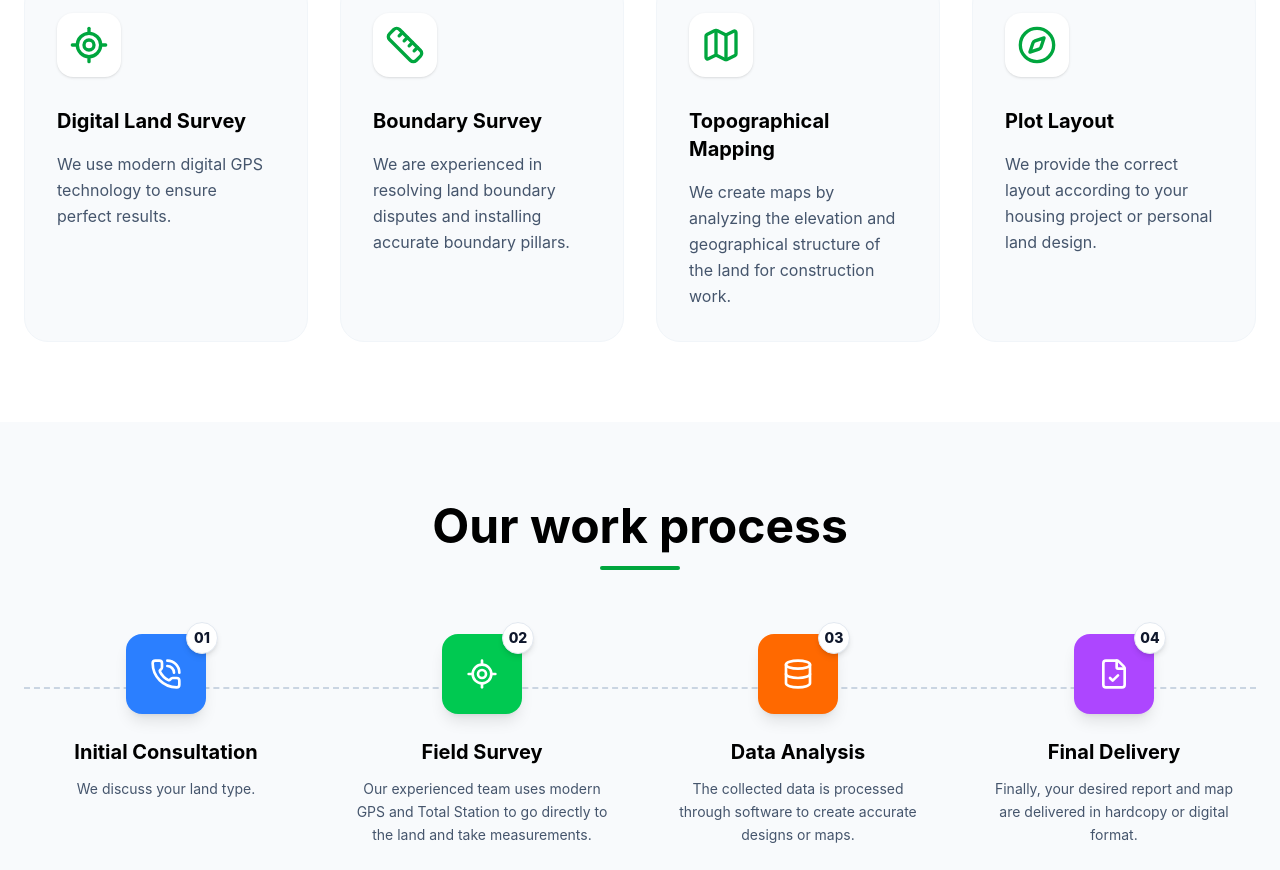
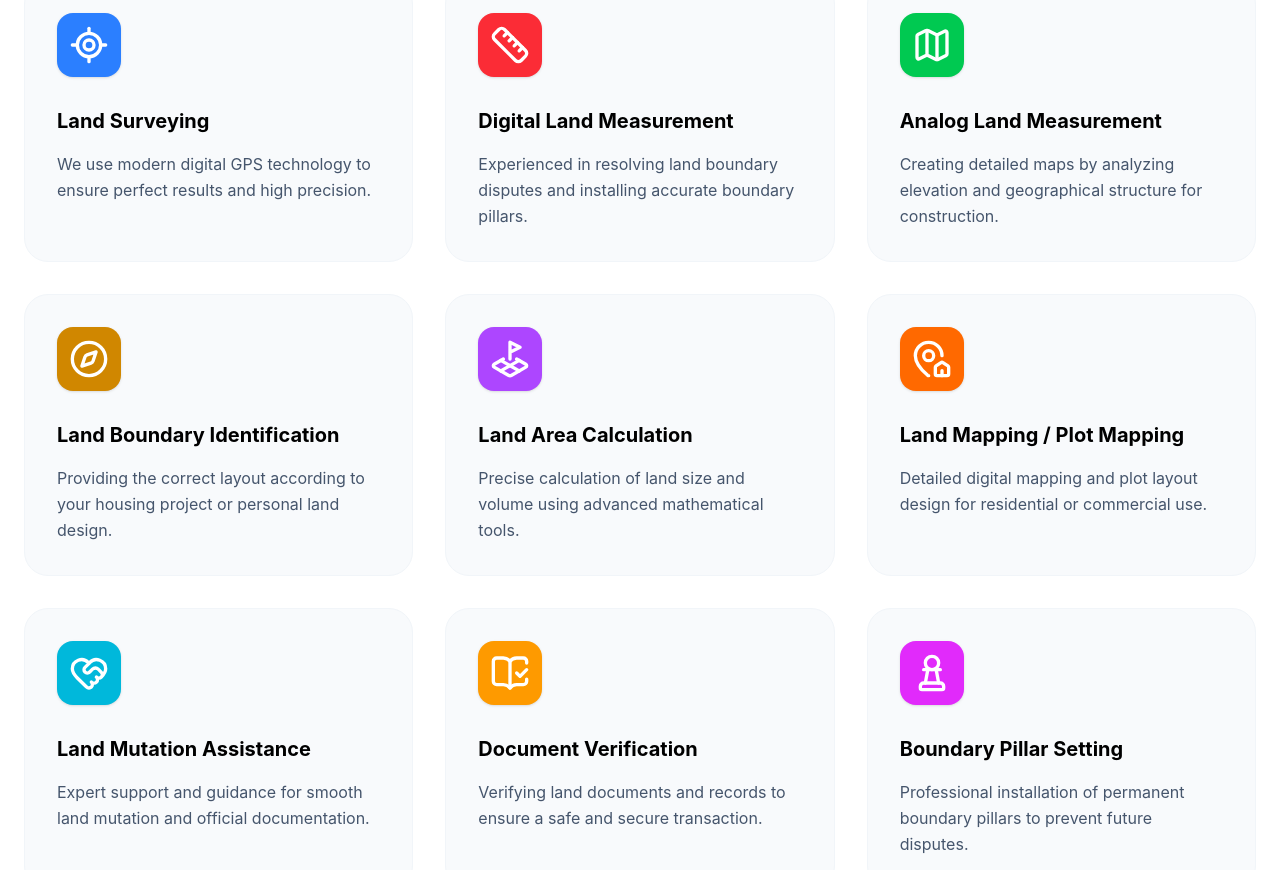
Before and after one commit to Dev-Rakib-is/survey-app, a React (Vite) app: page / in a window 1280 px wide. Shown: the part 1187-2057 px from the top of the page. Built offline with nearby package versions, Linux system fonts and the light colour scheme.

Commit message:
service update

```diff
--- a/src/components/home/Services .tsx
+++ b/src/components/home/Services .tsx
@@ -1,30 +1,69 @@
 import { easeOut, motion } from "framer-motion";
-import { LocateFixed, Map, Ruler, Compass } from "lucide-react";
+import { LocateFixed, Map, Ruler, Compass, LandPlot, MapPinHouse, HeartHandshake, BookOpenCheck, ChessPawn } from "lucide-react";
 
 const AllServices = [
   {
     id: 1,
-    title: "Digital Land Survey",
-    desc: "We use modern digital GPS technology to ensure perfect results.",
-    icon: <LocateFixed className="w-10 h-10 text-green-600" />,
+    title: "Land Surveying",
+    desc: "We use modern digital GPS technology to ensure perfect results and high precision.",
+    icon: <LocateFixed className="w-10 h-10 text-white" />,
+    background: "bg-blue-500"
   },
   {
     id: 2,
-    title: "Boundary Survey",
-    desc: "We are experienced in resolving land boundary disputes and installing accurate boundary pillars.",
-    icon: <Ruler className="w-10 h-10 text-green-600" />,
+    title: "Digital Land Measurement",
+    desc: "Experienced in resolving land boundary disputes and installing accurate boundary pillars.",
+    icon: <Ruler className="w-10 h-10 text-white" />,
+    background: "bg-red-500"
   },
   {
     id: 3,
-    title: "Topographical Mapping",
-    desc: "We create maps by analyzing the elevation and geographical structure of the land for construction work.",
-    icon: <Map className="w-10 h-10 text-green-600" />,
+    title: "Analog Land Measurement",
+    desc: "Creating detailed maps by analyzing elevation and geographical structure for construction.",
+    icon: <Map className="w-10 h-10 text-white" />,
+    background: "bg-green-500"
   },
   {
     id: 4,
-    title: "Plot Layout",
-    desc: "We provide the correct layout according to your housing project or personal land design.",
-    icon: <Compass className="w-10 h-10 text-green-600" />,
+    title: "Land Boundary Identification",
+    desc: "Providing the correct layout according to your housing project or personal land design.",
+    icon: <Compass className="w-10 h-10 text-white" />,
+    background: "bg-yellow-600"
+  },
+  {
+    id: 5,
+    title: "Land Area Calculation",
+    desc: "Precise calculation of land size and volume using advanced mathematical tools.",
+    icon: <LandPlot className="w-10 h-10 text-white" />,
+    background: "bg-purple-500"
+  },
+  {
+    id: 6,
+    title: "Land Mapping / Plot Mapping",
+    desc: "Detailed digital mapping and plot layout design for residential or commercial use.",
+    icon: <MapPinHouse className="w-10 h-10 text-white" />,
+    background: "bg-orange-500"
+  },
+  {
+    id: 7,
+    title: "Land Mutation Assistance",
+    desc: "Expert support and guidance for smooth land mutation and official documentation.",
+    icon: <HeartHandshake className="w-10 h-10 text-white" />,
+    background: "bg-cyan-500"
+  },
+  {
+    id: 8,
+    title: "Document Verification",
+    desc: "Verifying land documents and records to ensure a safe and secure transaction.",
+    icon: <BookOpenCheck className="w-10 h-10 text-white" />,
+    background: "bg-amber-500"
+  },
+  {
+    id: 9,
+    title: "Boundary Pillar Setting",
+    desc: "Professional installation of permanent boundary pillars to prevent future disputes.",
+    icon: <ChessPawn className="w-10 h-10 text-white" />,
+    background: "bg-fuchsia-500"
   },
 ];
 
@@ -54,7 +93,7 @@ const Services = () => {
         </div>
 
         {/* Services Grid */}
-        <div className="grid grid-cols-1 md:grid-cols-2 lg:grid-cols-4 gap-8">
+        <div className="grid grid-cols-1 md:grid-cols-2 lg:grid-cols-3 gap-8">
           {AllServices.map((service, index) => (
             <motion.div
               key={service.id}
@@ -64,7 +103,7 @@ const Services = () => {
               transition={{
                 duration: 0.6,
                 ease: easeOut,
-                delay: index * 0.15
+                delay: index * 0.1
               }}
               whileHover={{
                 y: -12,
@@ -72,7 +111,7 @@ const Services = () => {
               }}
               className="group p-8 bg-slate-50 dark:bg-slate-800 rounded-3xl border border-slate-100 dark:border-slate-700 transition-all hover:shadow-2xl hover:shadow-green-600/10 hover:border-green-500/30"
             >
-              <div className="mb-6 inline-block p-3 rounded-2xl bg-white dark:bg-slate-700 shadow-sm group-hover:scale-110 transition-transform">
+              <div className={`mb-6 inline-block p-3 rounded-2xl dark:bg-slate-700 shadow-sm group-hover:scale-110 transition-transform ${service.background}`}>
                 {service.icon}
               </div>
               <h3 className="text-xl font-bold mb-4 dark:text-white group-hover:text-green-600 transition-colors">
--- a/src/layouts/Footer.tsx
+++ b/src/layouts/Footer.tsx
@@ -84,8 +84,8 @@ const Footer = () => {
                                 Contact us
                                 <span className="absolute left-0 bottom-[-2px] w-0 h-[2px] bg-green-600 transition-all duration-300 group-hover:w-full"></span>
                             </Link>
-                            <a href="tel:+8801730545451" className="relative group w-fit text-sm font-semibold tracking-wide text-gray-800 dark:text-gray-200 hover:text-green-700 transition-colors duration-300">
-                                +880 1730-545451
+                            <a href="tel:+8801719326128" className="relative group w-fit text-sm font-semibold tracking-wide text-gray-800 dark:text-gray-200 hover:text-green-700 transition-colors duration-300">
+                                 +8801719 326 128
                                 <span className="absolute left-0 bottom-[-2px] w-0 h-[2px] bg-green-600 transition-all duration-300 group-hover:w-full"></span>
                             </a>
                         </div>
```
